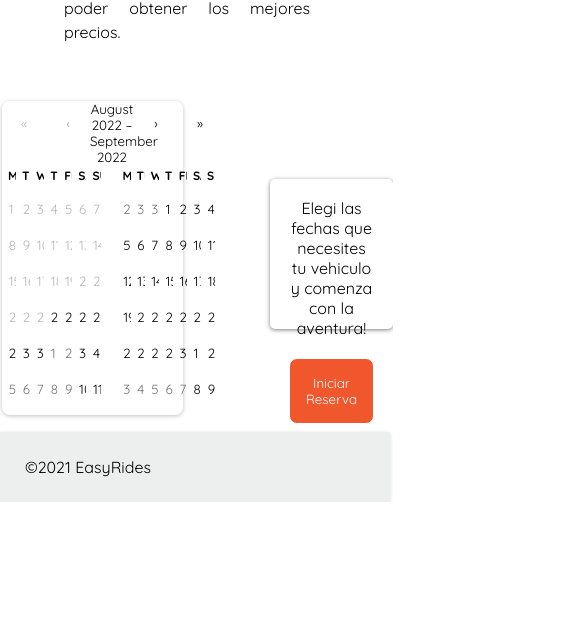
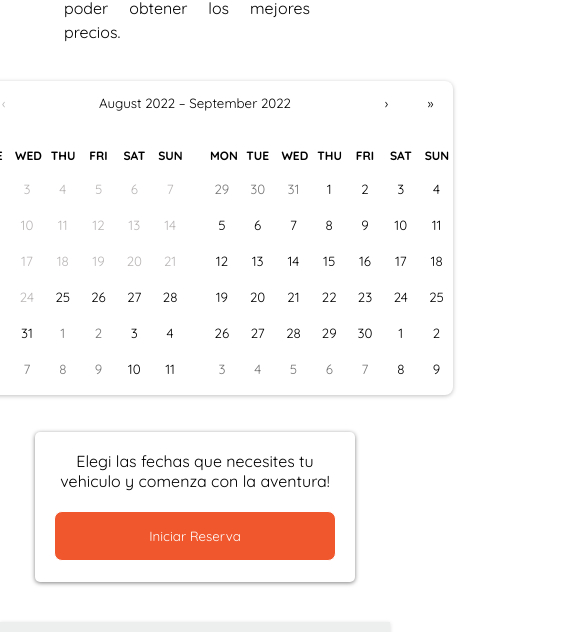
Before and after one commit to tomascaceres14/easyrides, a React (Create React App) app in the folder FrontEnd/proyecto-integrador/: page /producto/1 in a window 390 px wide. Shown: the part 526-1158 px from the top of the page, 570 px wide, since content can reach past the window. Before the commit the page ends 1028 px from the top, so only its background shows below. Built offline with nearby package versions, Linux system fonts and the light colour scheme; no server answers; a web font is replaced by a local one.

Commit message:
Mejoras Responsive

```diff
--- a/FrontEnd/proyecto-integrador/src/Paginas/Home/Listado/Listado.css
+++ b/FrontEnd/proyecto-integrador/src/Paginas/Home/Listado/Listado.css
@@ -45,8 +45,8 @@
     color: white;
     font-size: 1rem;
     padding: .8rem;
-    width: 80%;
-    margin: 2rem ;
+    width: 60%;
+    margin-left: 5.7rem ;
     border-radius: .5em;
     margin-top: 1rem;
     margin-bottom: 1rem;
--- a/FrontEnd/proyecto-integrador/src/Paginas/Home/Listado/Producto/Producto.css
+++ b/FrontEnd/proyecto-integrador/src/Paginas/Home/Listado/Producto/Producto.css
@@ -94,34 +94,44 @@ img {
   overflow: hidden;
 }
 
-.galeriaImg a:hover img {
-  filter: brightness(0.7);
-  transform: rotatey(10deg)
-}
-
 .img1 {
   grid-area: 1 / 1 / 3 / 3;
   border-bottom-left-radius: 1rem;
   border-top-left-radius: 1rem;
 }
-
+.img1:hover {
+  filter: brightness(0.7);
+  transform: rotatey(10deg)
+}
 .img2 {
   grid-area: 1 / 3 / 2 / 4;
-
 }
-
+.img2:hover {
+  filter: brightness(0.7);
+  transform: rotatey(10deg)
+}
 .img3 {
   grid-area: 1 / 4 / 2 / 5;
   border-top-right-radius: 1rem;
 }
-
+.img3:hover {
+  filter: brightness(0.7);
+  transform: rotatey(10deg)
+}
 .img4 {
   grid-area: 2 / 3 / 3 / 4;
 }
-
+.img4:hover {
+  filter: brightness(0.7);
+  transform: rotatey(10deg)
+}
 .img5 {
   grid-area: 2 / 4 / 3 / 5;
   border-bottom-right-radius: 1rem;
+}
+.img5:hover {
+  filter: brightness(0.7);
+  transform: rotatey(10deg)
 }
 /*------------------------------------------*/
 
@@ -150,18 +160,21 @@ img {
   transform: scale(1)
 }
 
-.close {
+.close{
   display: block;
-  position: absolute;
-  right: 40px;
+  position:absolute;
+  top:40px;
+  right:40px;
   color: white;
   background-color: #f0572dd3;
   width: 40px;
+  height:40px;
   text-decoration: none;
   text-align: center;
   line-height: 40px;
   border-radius: 50%;
 }
+
 
 .next {
   display: block;
@@ -258,7 +271,7 @@ img {
 }
 
 .contenedor-calendario{
-  width:70%;
+  width:900px;
 }
 
 .calendarioInteractivo {
@@ -312,42 +325,52 @@ img {
 }
 
 
+
+
+
 /*---------------------------------------------------------------
                         RESPONSIVE
 ---------------------------------------------------------------*/
-/*
 
-SE ENCUENTRA EN ESTADO DE PRUEBA - EL CALENDARIO ROMPE TODO, MEJORAR RESPONSIVE
 
 @media only screen and (max-width: 1200px) {
 
-  .reservaProductos {
-    /*Container de la seccion
-    width: 100%;
-    display: flex;
-    flex-direction:column;
-    margin-top: 2rem;
-    justify-content:center;
-    align-items: center;
-    text-align:center;
-    margin-left: 4.2rem;
+  /*HAY QUE MODIFICAR LA IMAGEN GRANDE PARA QUE QUEDE EN LA PARTE DE ARRIBA
+  .galeriaImg {
+    display: grid;
+    grid-template-columns: repeat(4, 1fr);
+    grid-template-rows: repeat(2, 1fr);
+    padding: 10px 70px 0px 70px;
+    gap: .5rem;*/
+
+    .reservaProductos {
+      /*Container de la seccion*/
+
+      flex-direction: column;
+
+    }
+    .contenedor-calendario{
+      width:900px;
+    }
+
+    .calendarioInteractivo {
+      margin: 0 auto;
+    }
+
+    .contenedor-IniciarReserva {
+      margin-top: 40px;
+      margin-bottom: 40px;
+    }
   }
 
-  .contenedor-IniciarReserva {
-    /*contenedor donde va el calendario Y el container del boton iniciar reserva
-    text-align: center;
-    background-color: #ffff;
-    border: 3px solid transparent;
-    border-radius: .5rem;
-    box-shadow: 0 1px 4px rgb(0 0 0 / 50%);
-    color: black;
-    border-radius: 5px;
-    width: 20rem;
-    height:150px;
-    padding: 1rem;
-    display: flex;
-    gap: 20px;
-    margin-right: 15rem;
-}}
+  @media only screen and (max-width: 700px) {
+    .contenedor-calendario{
+      width:800px;
+    }
+  }
 
-  */
+  @media only screen and (max-width: 600px) {
+      .contenedor-calendario{
+        width:750px;
+      }
+    }
```
